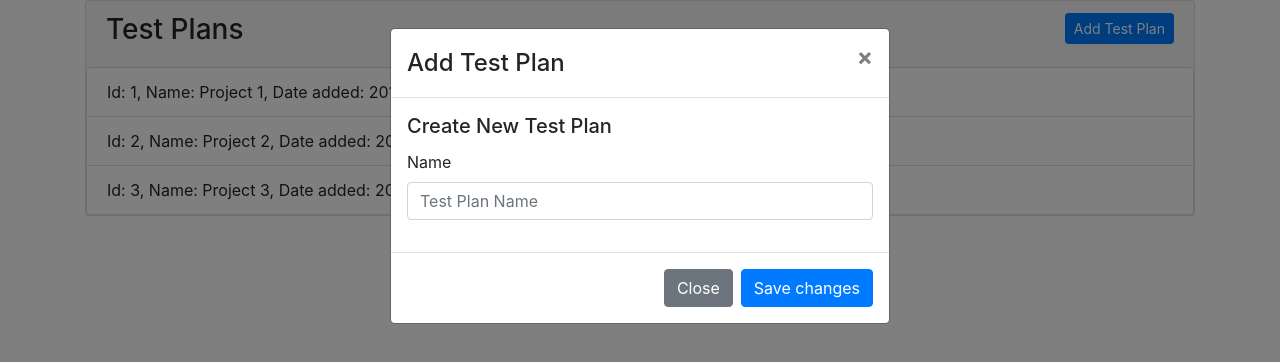
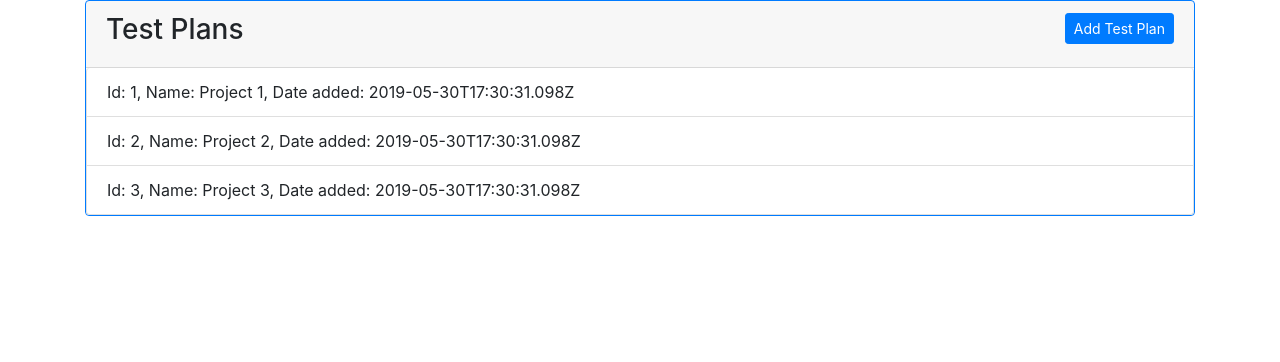
Before and after one commit to kununu/at-mt, a React (Create React App) app: page / in a window 1280 px wide. Shown: the top 362 px of the page. Built offline with nearby package versions, Linux system fonts and the light colour scheme; data requests are answered from the project's data file.

Commit message:
Modal working perfectly

```diff
--- a/src/App.js
+++ b/src/App.js
@@ -1,6 +1,5 @@
 import React from 'react';
 import Container from 'react-bootstrap/Container'
-import TestPlanForm from './components/TestPlan/TestPlanForm';
 import TestPlanList from './components/TestPlan/TestPlanList';
 import './App.css';
 import 'bootstrap/dist/css/bootstrap.min.css';
@@ -9,7 +8,6 @@ const App = () => {
 
   return (
     <Container>
-      <TestPlanForm />
       <TestPlanList />
     </Container>
   )
--- a/src/components/TestPlan/TestPlanForm.js
+++ b/src/components/TestPlan/TestPlanForm.js
@@ -4,15 +4,19 @@ import Modal from 'react-bootstrap/Modal';
 import axios from 'axios';
 import Card from 'react-bootstrap/Card';
 import Form from 'react-bootstrap/Form';
-import Container from 'react-bootstrap/Container';
 
-const TestPlanFormModal = () => {
-  const [state, setState] = useState({item: {name:''}, show: true});
+const TestPlanFormModal = (props) => {
+  const [state, setState] = useState({item: {name:''}, show: false});
 
   const handleClose = () => setState({
     ...state,
     show: false
   });
+
+  const handleShow = () => setState({
+    ...state,
+    show: true
+  })
 
   const handleItemsChange = event => {
     const value = event.target.value
@@ -36,6 +40,7 @@ const TestPlanFormModal = () => {
       .post('http://localhost:3001/projects', item)
       .then(response => {
         console.log(response);
+        props.triggerUpdate();
       })
 
     setState({
@@ -45,6 +50,10 @@ const TestPlanFormModal = () => {
   }
 
   return (
+    <>
+      <Button variant="primary" className="float-right" size="sm" onClick={handleShow}>
+        Add Test Plan
+      </Button>
       <Modal show={state.show} onHide={handleClose}>
         <Form onSubmit={submitItem}>
           <Modal.Header closeButton>
@@ -69,6 +78,7 @@ const TestPlanFormModal = () => {
           </Modal.Footer>
         </Form>
       </Modal>
+    </>
   );
 };
 
--- a/src/components/TestPlan/TestPlanList.js
+++ b/src/components/TestPlan/TestPlanList.js
@@ -1,34 +1,51 @@
-import React, { useState, useEffect } from 'react';
-import Button from 'react-bootstrap/Button';
+import React from 'react';
 import Card from 'react-bootstrap/Card';
 import Col from 'react-bootstrap/Col';
 import ListGroup from 'react-bootstrap/ListGroup';
-import Row from 'react-bootstrap/Row'
+import Row from 'react-bootstrap/Row';
 import axios from 'axios';
+import TestPlanFormModal from '../TestPlan/TestPlanForm';
 
-const TestPlanList = () => {
+class TestPlanList extends React.Component
+{
+  constructor() {
+    super();
+    this.state = { items: [], showForm: false }
+    this.updateHandler = this.updateHandler.bind(this)
+  }
 
-  const [items, setItems] = useState([])
+  componentDidMount() {
+    this.fetchData();
+  }
 
-  useEffect(() => {
+  componentDidUpdate() {
+    // this.fetchData();
+  }
+
+  fetchData() {
     axios
       .get('http://localhost:3001/projects')
       .then(response => {
-        setItems(response.data)
-      })
-  }, [setItems])
+        this.setState({ ...this.state, items: response.data})
+      });
+  }
 
-  if (Array.isArray(items) && items.length) {
+  updateHandler() {
+    this.fetchData();
+  }
+
+  render() {
+    if(Array.isArray(this.state.items) && this.state.items.length) {
       return (
-      <Card>
+        <Card  border={'primary'}>
           <Card.Header>
             <Row>
             <Col xs={6} as="h3">Test Plans</Col>
-          <Col xs={6}><Button className="float-right" size="sm">Add Test Plan</Button></Col>
+            <Col xs={6}><TestPlanFormModal triggerUpdate={this.updateHandler} /></Col>
             </Row>
           </Card.Header>
           <ListGroup>
-          {items.map(item =>
+            {this.state.items.map(item =>
               <ListGroup.Item>Id: {item.id}, Name: {item.name}, Date added: {item.date}</ListGroup.Item>
             )}
           </ListGroup>
@@ -40,5 +57,6 @@ const TestPlanList = () => {
       <div>No Test Plans in the Database!</div>
     )
   }
+}
 
 export default TestPlanList;
```
Lines whose indentation alone changed are shown as unchanged.
